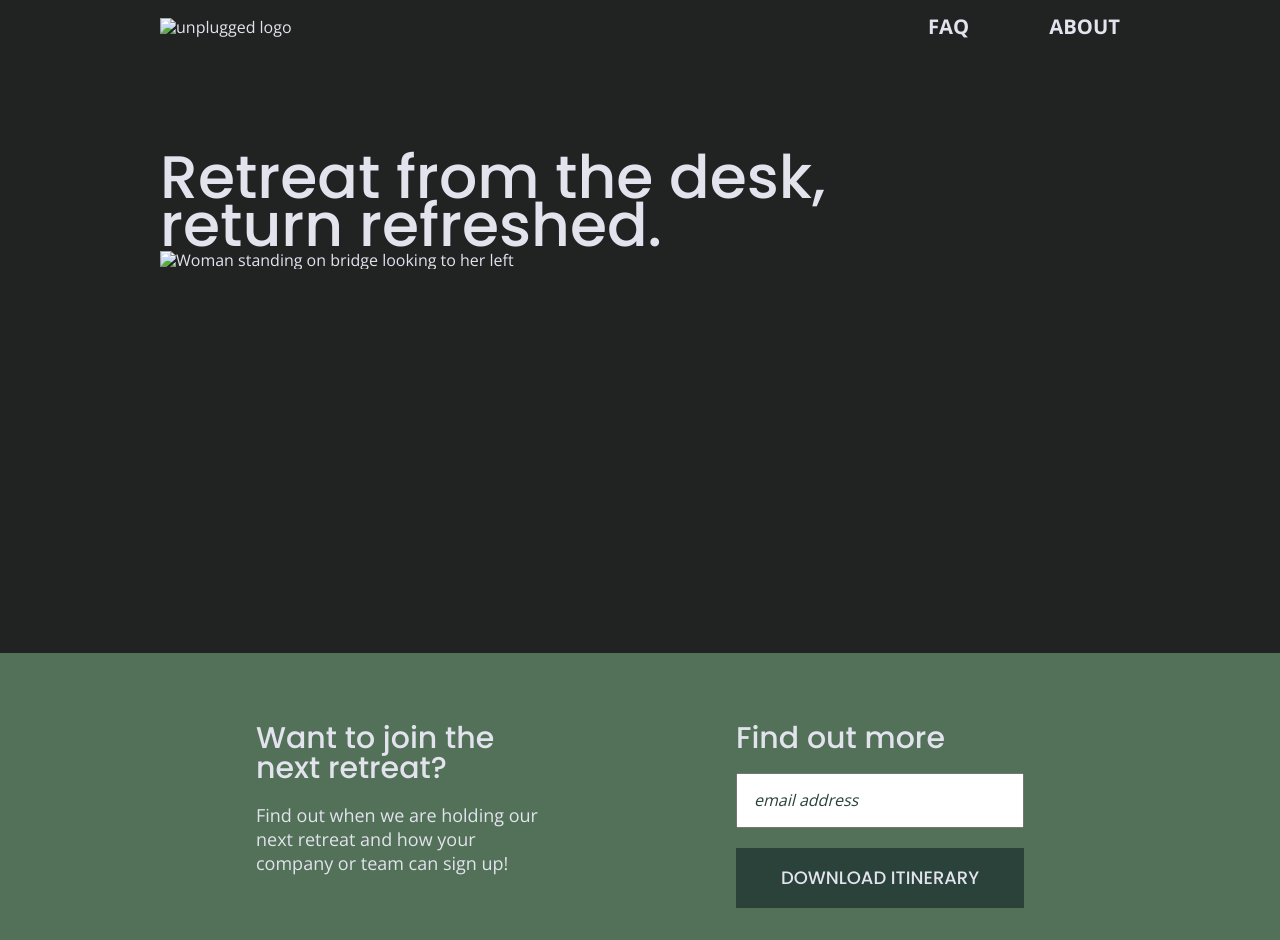
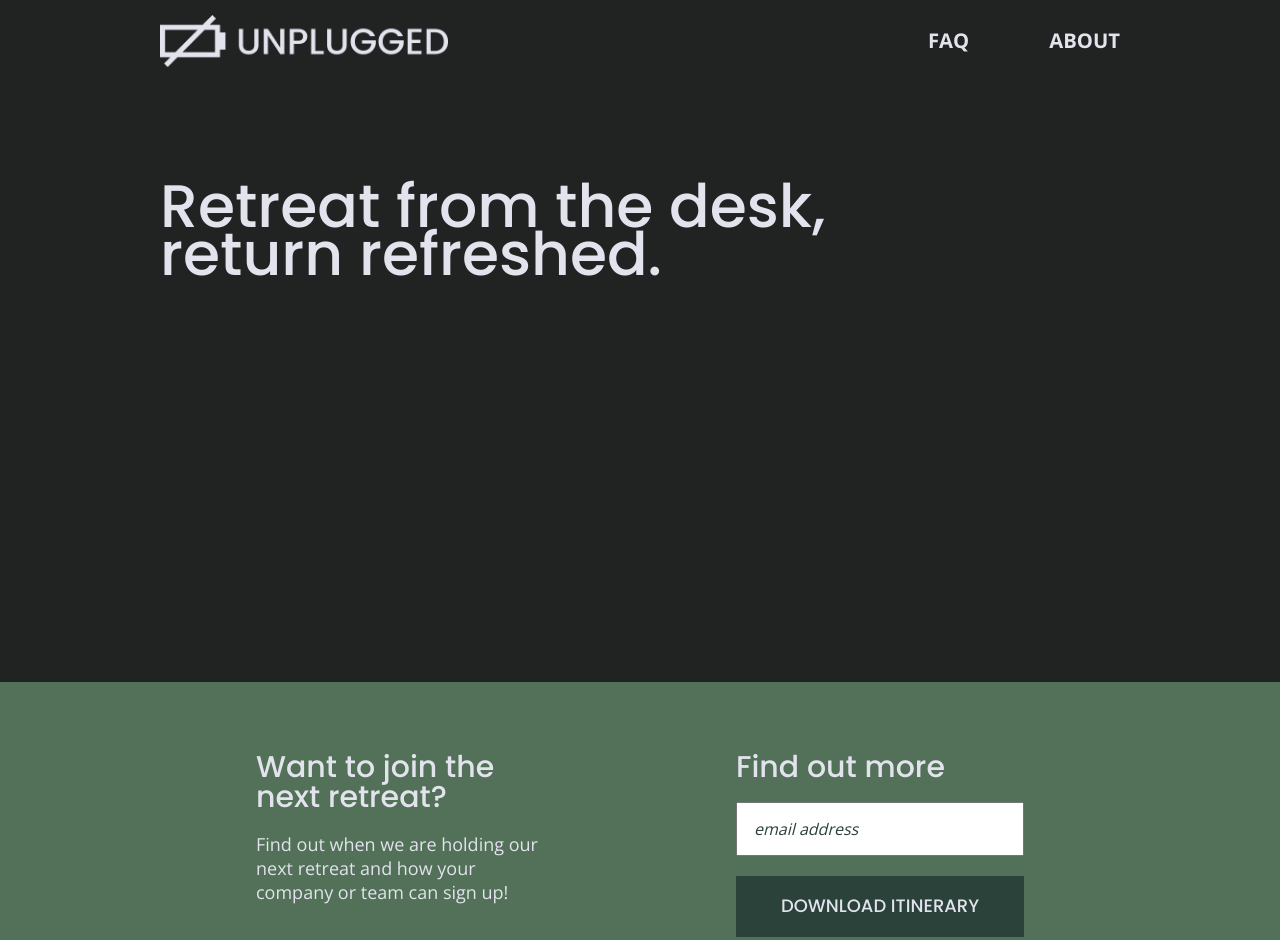
Before and after one commit to mdrennen87/206-unplugged-project, a website built with Parcel: page index.html in a window 1280 px wide. Shown: the top 940 px of the page. Built offline with nearby package versions, Linux system fonts and the light colour scheme; files whose address does not match are found by name.

Commit message:
Added images

```diff
--- a/index.html
+++ b/index.html
@@ -27,7 +27,11 @@
     <!-- Add your site or application content here -->
     <header>
       <div class="content-wrapper">
-        <a href="#"><img src="" alt="unplugged logo" /></a>
+        <figure>
+          <a href="#">
+            <img src="img/unpluggedlogo.png" alt="unplugged logo" />
+          </a>
+        </figure>
         <div class="header-divider"></div>
         <nav>
           <ul>
@@ -42,7 +46,6 @@
       <section class="hero-area">
         <div class="content-wrapper">
           <h1>Retreat from the desk, return refreshed.</h1>
-          <img src="" alt="Woman standing on bridge looking to her left" />
         </div>
       </section>
 
@@ -118,7 +121,10 @@
         <div class="content-wrapper">
           <h2>Be a better team in 5 days, like this one.</h2>
           <article>
-            <img src="" alt="photo of team" />
+            <figure>
+                <img src="img/unplugged-retreat-lacrue.jpg" alt="Group of people posing outdoors">
+              </a>
+            </figure>
             <div class="review-group">
               <h3>LaCrue Bottling Co.<br />October 2018</h3>
               <p>
```
